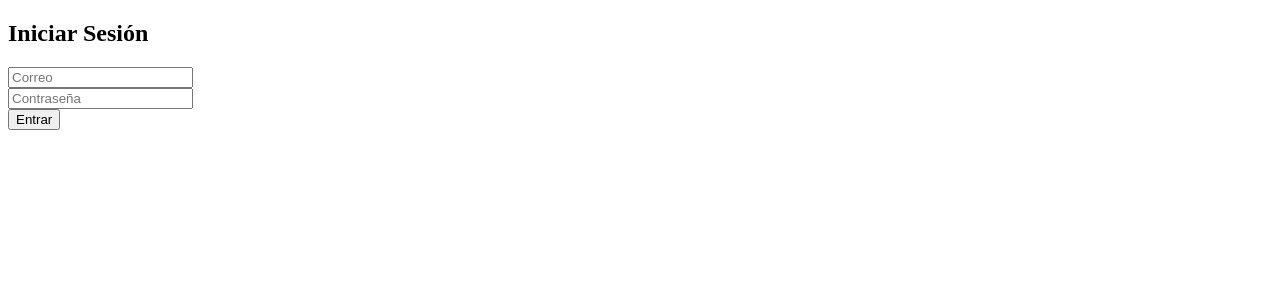
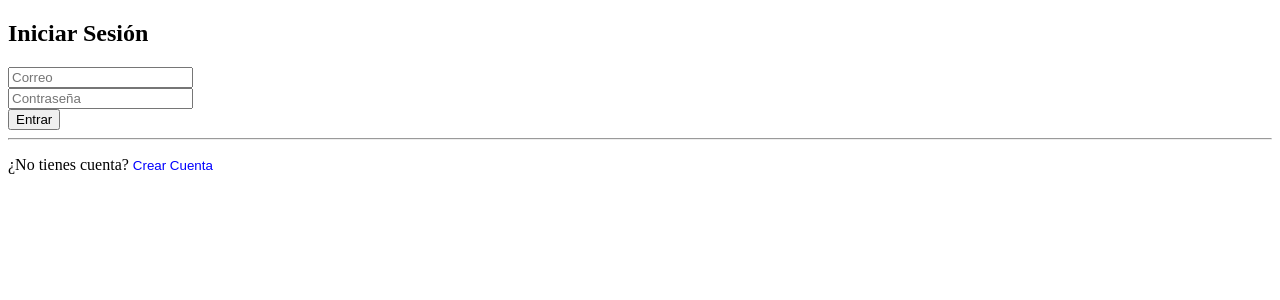
Before and after one commit to hugoagreda1902/AulaGPT, a React (Create React App) app in the folder aulagpt-frontend/: page / in a window 1280 px wide. Shown: the top 300 px of the page. Built offline with nearby package versions, Linux system fonts and the light colour scheme.

Commit message:
Agrego public/index.html para el deploy

```diff
--- a/aulagpt-frontend/src/components/Login.js
+++ b/aulagpt-frontend/src/components/Login.js
@@ -1,25 +1,39 @@
 import React, { useState } from "react";
-import { signInWithEmailAndPassword } from "firebase/auth";
+import { signInWithEmailAndPassword, createUserWithEmailAndPassword } from "firebase/auth";
 import { auth } from "../firebase";
 
 function Login({ onLogin }) {
+  const [isRegister, setIsRegister] = useState(false); // toggle login/registro
   const [email, setEmail] = useState("");
   const [password, setPassword] = useState("");
   const [error, setError] = useState("");
 
   const handleSubmit = async (e) => {
     e.preventDefault();
-    try {
-      await signInWithEmailAndPassword(auth, email, password);
-      onLogin(); // Cambia a Home
-    } catch (err) {
-      setError("Correo o contraseña incorrectos.");
+    setError("");
+
+    if (isRegister) {
+      // Registrar nuevo usuario
+      try {
+        await createUserWithEmailAndPassword(auth, email, password);
+        onLogin(); // cambiar a Home tras registro
+      } catch (err) {
+        setError(err.message);
+      }
+    } else {
+      // Login usuario existente
+      try {
+        await signInWithEmailAndPassword(auth, email, password);
+        onLogin(); // cambiar a Home tras login
+      } catch (err) {
+        setError("Correo o contraseña incorrectos.");
+      }
     }
   };
 
   return (
     <div>
-      <h2>Iniciar Sesión</h2>
+      <h2>{isRegister ? "Crear Cuenta" : "Iniciar Sesión"}</h2>
       {error && <p style={{ color: "red" }}>{error}</p>}
       <form onSubmit={handleSubmit}>
         <input
@@ -36,8 +50,15 @@ function Login({ onLogin }) {
           onChange={(e) => setPassword(e.target.value)}
           required
         /><br />
-        <button type="submit">Entrar</button>
+        <button type="submit">{isRegister ? "Registrarse" : "Entrar"}</button>
       </form>
+      <hr />
+      <p>
+        {isRegister ? "¿Ya tienes cuenta?" : "¿No tienes cuenta?"}{" "}
+        <button onClick={() => setIsRegister(!isRegister)} style={{ cursor: "pointer", color: "blue", background: "none", border: "none", padding: 0 }}>
+          {isRegister ? "Iniciar Sesión" : "Crear Cuenta"}
+        </button>
+      </p>
     </div>
   );
 }
```
